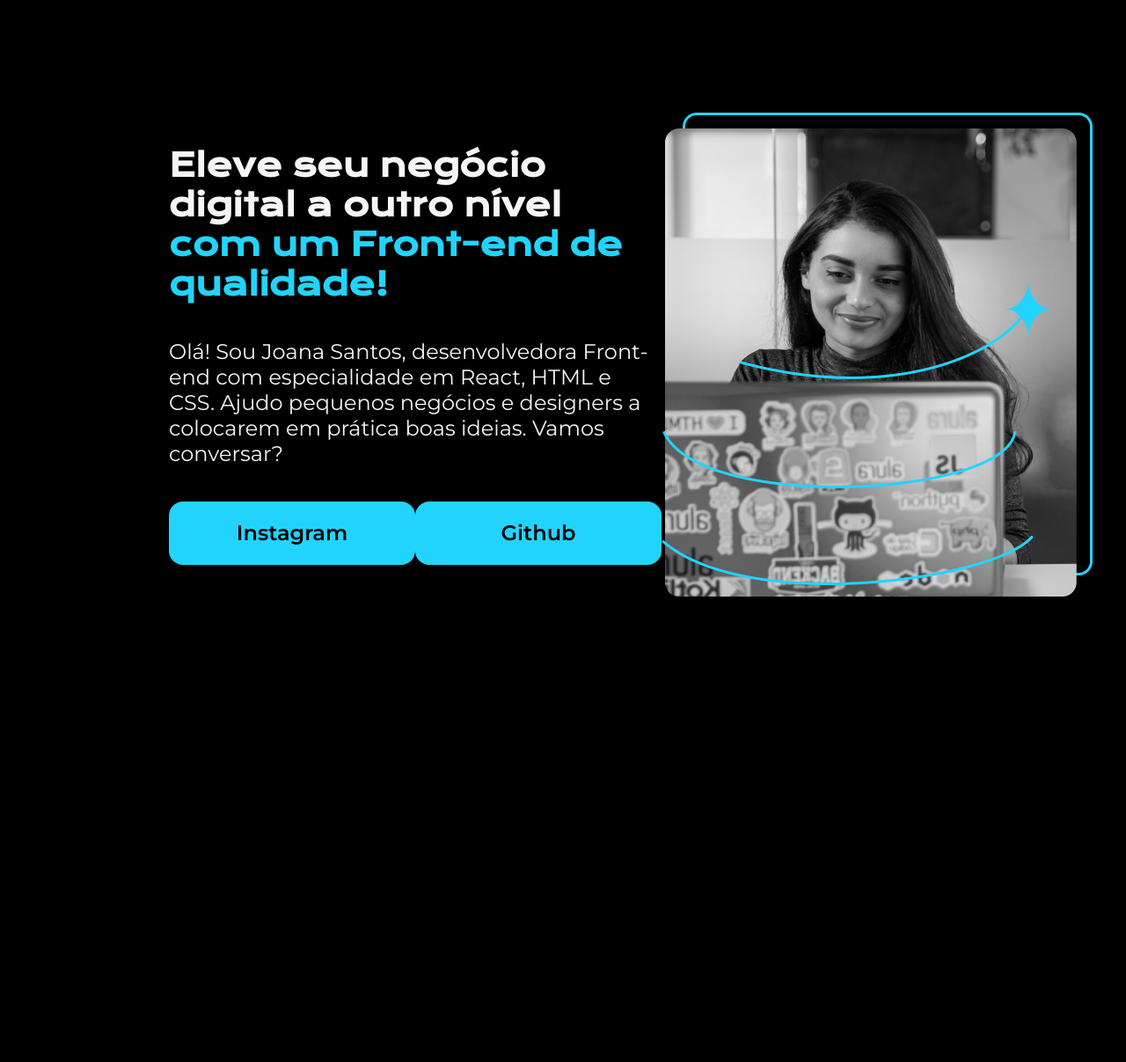
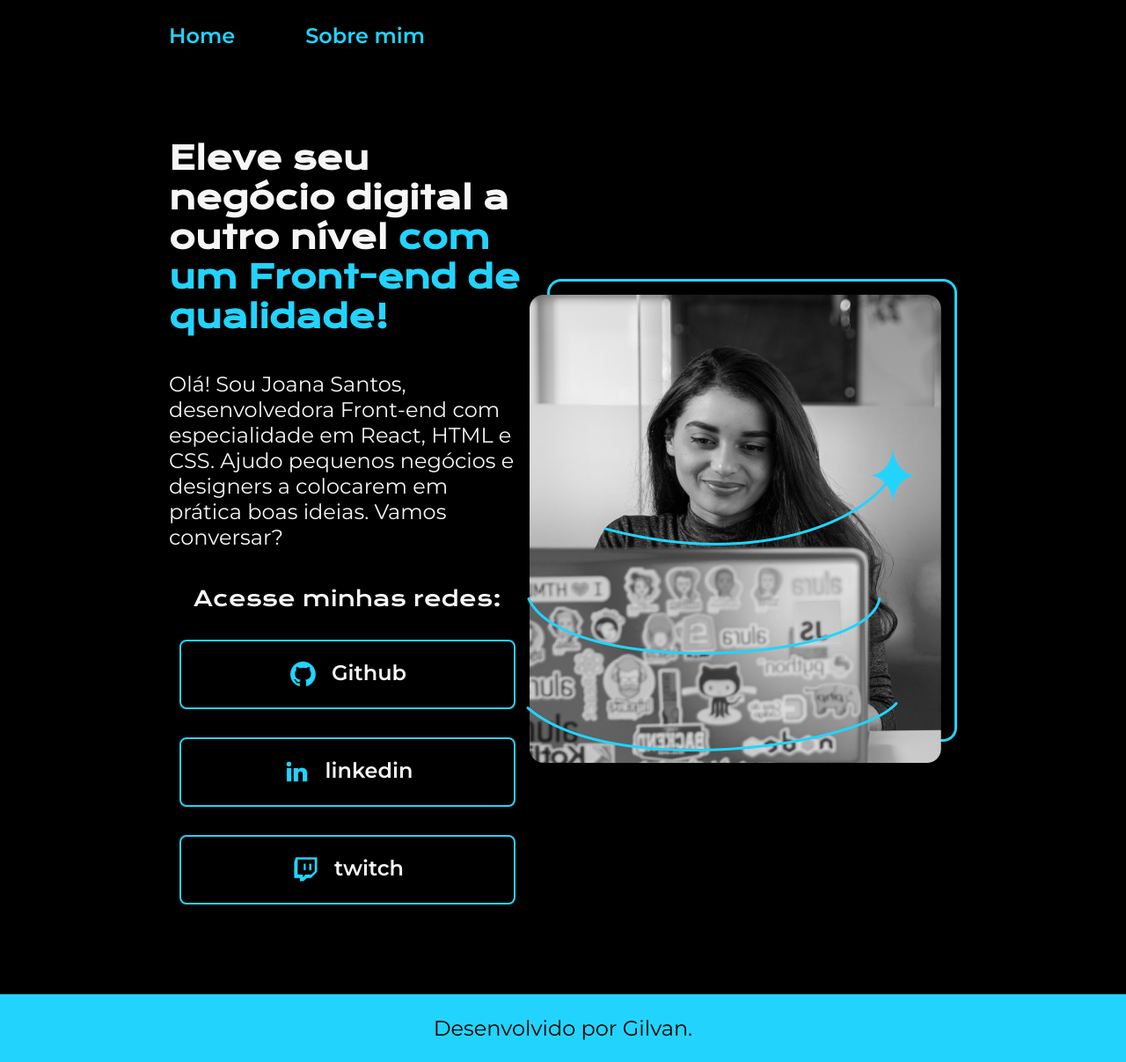
Before and after one commit to GilvanGabrielCA/Portfolio, a plain HTML site: page index.html in a window 1280 px wide. Shown: the whole page at 88% size. Before the commit the page ends 928 px from the top, so only its background shows below. Drawn offline with nearby package versions, Linux system fonts and the light colour scheme.

Commit message:
HTML e CSS: cabeçalho, footer e variáveis CSS

```diff
--- /dev/null
+++ b/estilos/style.css
@@ -0,0 +1,117 @@
+@import url('https://fonts.googleapis.com/css2?family=Krona+One&display=swap');
+@import url('https://fonts.googleapis.com/css2?family=Montserrat&display=swap');
+@import url('https://fonts.googleapis.com/css2?family=Montserrat:ital,wght@0,600;1,600&display=swap');
+
+:root {
+    --cor-primaria: #000000;
+    --cor-secundaria: #F6F6F6;
+    --cor-terciaria: #22D4FD;
+    --cor-hover: #272727;
+
+    --fonte-primaria: 'Krona One', sans-serif;
+    --fonte-secundaria: 'Montserrat', sans-serif
+
+}
+
+* {
+    margin: 0;
+    padding: 0;
+}
+
+body {
+    /* height: 100vh; */
+    box-sizing: border-box;
+    background-color: var(--cor-primaria);
+    color: var(--cor-secundaria);
+}
+
+.cabecalho {
+    padding: 2% 0% 0% 15%;
+}
+
+.cabecalho__menu {
+    display: flex;
+    gap: 80px;
+
+}
+
+.cabecalho__menu__link {
+    font-family: var(--fonte-secundaria);
+    font-weight: 600;
+    font-size: 24px;
+    color: var(--cor-terciaria);
+    text-decoration: none;
+}
+
+.apresentacao {
+    padding: 8% 15%;
+    display: flex;
+    align-items: center;
+    justify-content: space-between;
+}
+
+.apresentacao__conteudo {
+    width: 615px;
+    display: flex;
+    flex-direction: column;
+    gap: 40px;
+}
+
+.apresentacao__conteudo__titulo {
+    font-size: 36px;
+    font-family: var(--fonte-primaria);
+}
+
+.titulo-destaque {
+    color: var(--cor-terciaria);
+}
+
+.apresentacao__conteudo__texto {
+    font-size: 24px;
+    font-family: var(--fonte-secundaria);
+}
+
+.apresentacao__links {
+    display: flex;
+    flex-direction: column;
+    align-items: center;
+    justify-content: space-between;
+    gap: 32px;
+}
+
+.apresentacao__links_subtitulo {
+    font-family: var(--fonte-primaria);
+    font-weight: 400;
+    font-size: 24px;
+}
+
+.apresentacao__links__link {
+    /* background-color: #000000; */
+    display: flex;
+    justify-content: center;
+    gap: 16px;
+    font-family: var(--fonte-secundaria);
+    border: 2px solid var(--cor-terciaria);
+    color: var(--cor-secundaria);
+    font-weight: 600;
+    width: 378px;
+    text-align: center;
+    text-decoration: none;
+    border-radius: 8px;
+    font-size: 24px;
+    padding: 21.5px 0;
+}
+
+.apresentacao__links__link:hover {
+    background-color: var(--cor-hover);
+}
+
+.rodape {
+    color: var(--cor-primaria);
+    background-color: var(--cor-terciaria);
+    padding: 24px;
+    text-align: center;
+    font-family: var(--fonte-secundaria);
+    font-size: 24px;
+    font-weight: 400;
+}
--- a/index.html
+++ b/index.html
@@ -6,12 +6,15 @@
     <meta http-equiv="X-AU-Compatible" content="IE=edge">
     <meta name="viewport" content="width=device-width, initial-scale=1.0">
     <title>Portfolio</title>
-    <link rel="stylesheet" href="style.css">
+    <link rel="stylesheet" href="./estilos/style.css">
 </head>
 
 <body>
-    <header>
-
+    <header class="cabecalho">
+        <nav class="cabecalho__menu">
+            <a class="cabecalho__menu__link" href="index.html">Home</a>
+            <a class="cabecalho__menu__link" href="about.html">Sobre mim</a>
+        </nav>
     </header>
 
     <main class="apresentacao">
@@ -25,16 +28,27 @@
             </p>
 
             <div class="apresentacao__links">
-                <a class="apresentacao__links__link" href="#">Instagram</a>
-                <a class="apresentacao__links__link" href="#">Github</a>
+                <h2 class="apresentacao__links_subtitulo">Acesse minhas redes:</h2>
+                <a class="apresentacao__links__link" href="#">
+                    <img src="./assets/github.png" alt="Logo do Github">
+                    Github
+                </a>
+                <a class="apresentacao__links__link" href="#">
+                    <img src="./assets/linkedin.png" alt="Logo do linkedin">
+                    linkedin
+                </a>
+                <a class="apresentacao__links__link" href="#">
+                    <img src="./assets/twitch.png" alt="Logo da Twitch">
+                    twitch
+                </a>
             </div>
         </section>
 
-        <img src="Imagem.png" alt="Foto da Joana Santos programando">
+        <img src="./assets/Imagem.png" alt="Foto da Joana Santos programando">
     </main>
 
-    <footer>
-
+    <footer class="rodape">
+        <p>Desenvolvido por Gilvan.</p>
     </footer>
 </body>
 
--- a/style.css
+++ /dev/null
@@ -1,61 +0,0 @@
-@import url('https://fonts.googleapis.com/css2?family=Krona+One&display=swap');
-@import url('https://fonts.googleapis.com/css2?family=Montserrat&display=swap');
-@import url('https://fonts.googleapis.com/css2?family=Montserrat:ital,wght@0,600;1,600&display=swap');
-
-* {
-    margin: 0;
-    padding: 0;
-}
-
-body {
-    height: 100vh;
-    box-sizing: border-box;
-    background-color: #000000;
-    color: #f6f6f6;
-}
-
-.titulo-destaque {
-    color: #22D4FD;
-}
-
-.apresentacao {
-    margin: 10% 15%;
-    display: flex;
-    align-items: center;
-    justify-content: space-between;
-}
-
-.apresentacao__conteudo {
-    width: 615px;
-    display: flex;
-    flex-direction: column;
-    gap: 40px;
-}
-
-.apresentacao__conteudo__titulo {
-    font-size: 36px;
-    font-family: "Krona One", sans-serif;
-}
-
-.apresentacao__conteudo__texto {
-    font-size: 24px;
-    font-family: "Montserrat", sans-serif;
-}
-
-.apresentacao__links {
-    display: flex;
-    justify-content: space-between;
-}
-
-.apresentacao__links__link {
-    font-family: "Montserrat", sans-serif;
-    background-color: #22D4FD;
-    color: #000000;
-    font-weight: 600;
-    width: 280px;
-    text-align: center;
-    text-decoration: none;
-    border-radius: 16px;
-    font-size: 24px;
-    padding: 21.5px 0;
-}
```
Also changed, not shown: about.html (added, +40 -0 lines), assets/Imagem.png (renamed from Imagem.png), assets/github.png (added), assets/html.png (renamed from html.png), assets/instagram.png (added), assets/linkedin.png (added), assets/twitch.png (added), assets/twitter-novo.png (added), assets/twitter.png (added).
